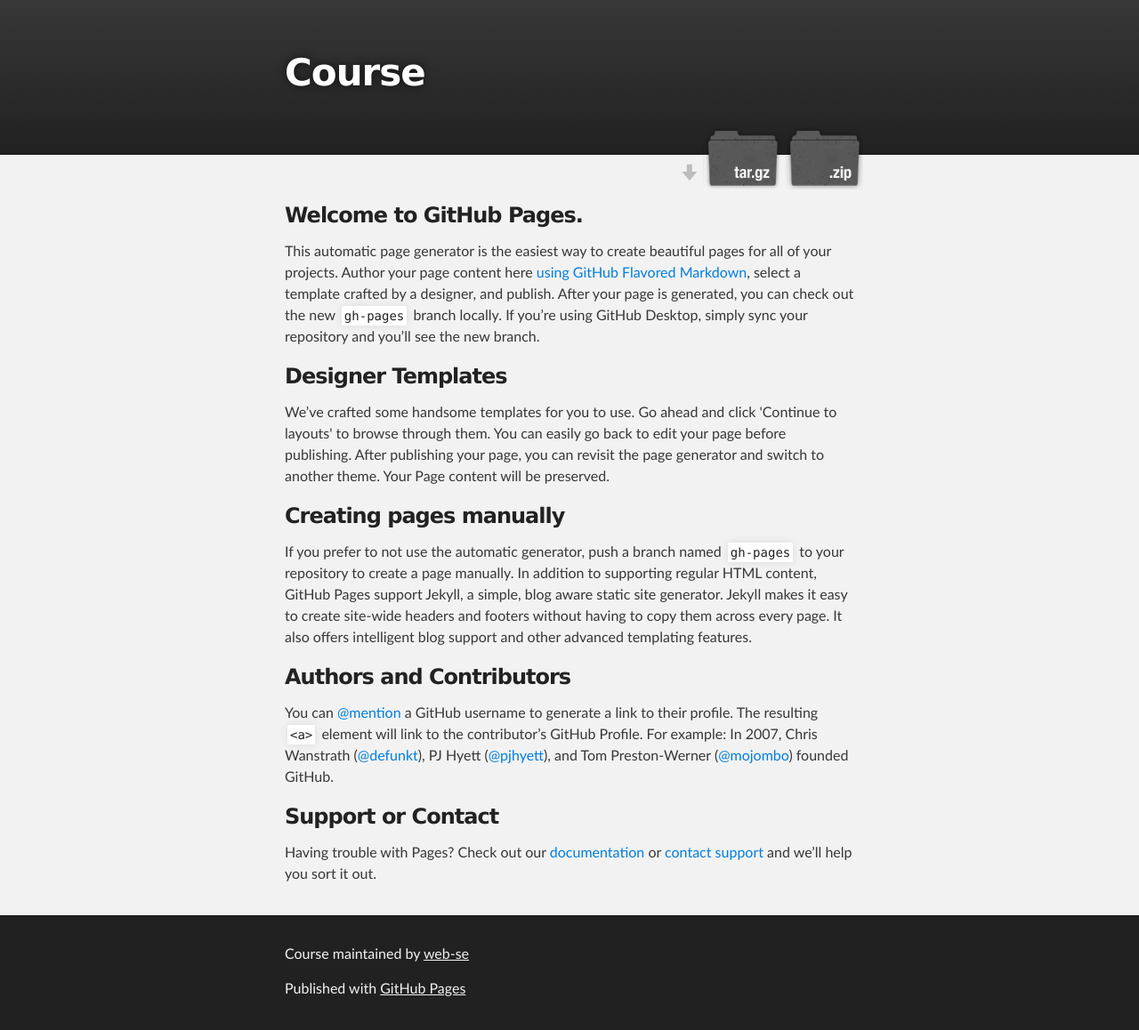
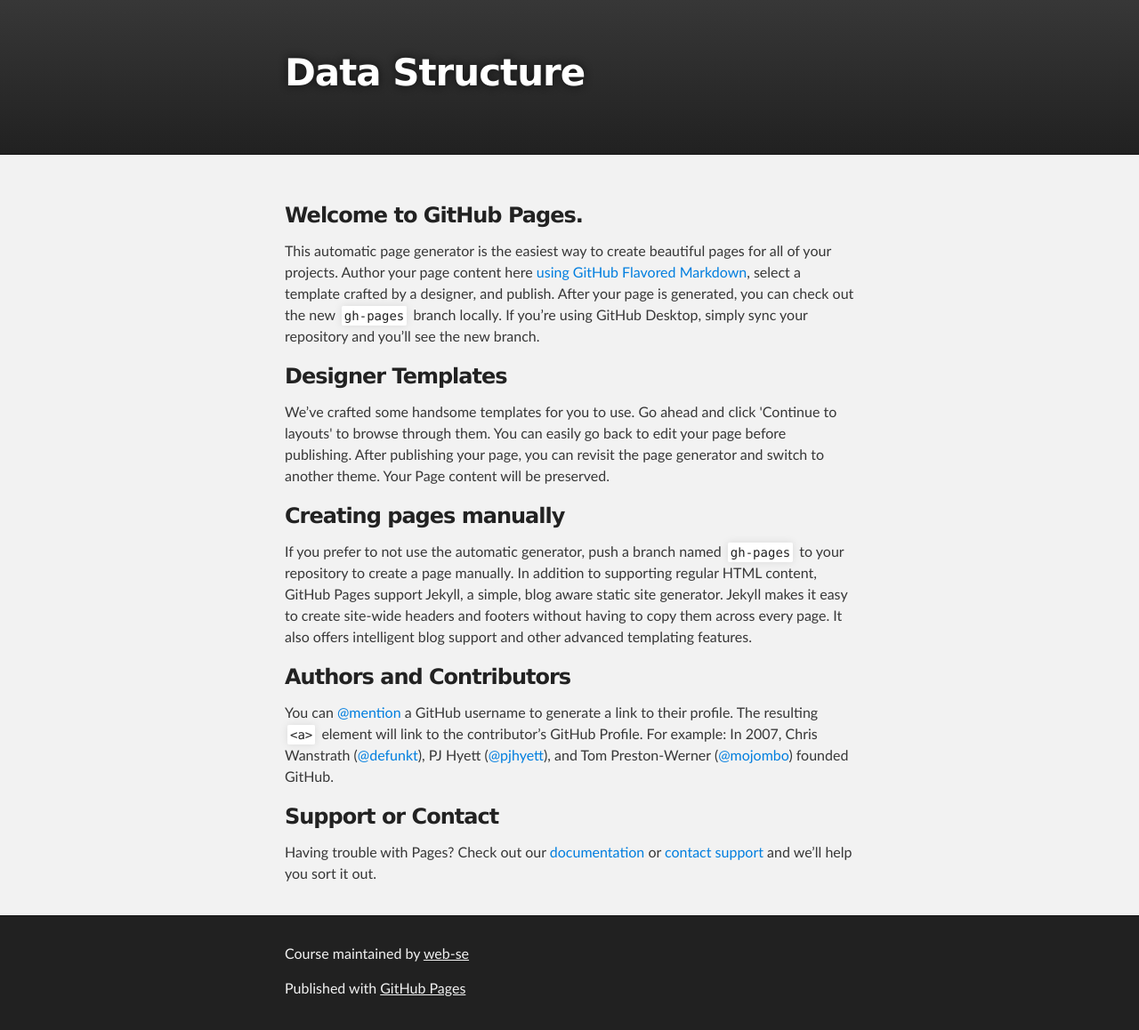
Before and after one commit to web-se/course, a Jekyll site: the page index.html, which Jekyll copies as it is, in a window 1280 px wide. Shown: the whole page at 89% size. Built offline with Jekyll 4.4.1, drawn with Linux system fonts in a browser that asks for light colours.

Commit message:
Update index.html

```diff
--- a/index.html
+++ b/index.html
@@ -17,13 +17,9 @@
     <div id="header_wrap" class="outer">
         <header class="inner">
 
-          <h1 id="project_title">Course</h1>
+          <h1 id="project_title">Data Structure</h1>
           <h2 id="project_tagline"></h2>
 
-            <section id="downloads">
-              <a class="zip_download_link" href="https://github.com/web-se/course/zipball/master">Download this project as a .zip file</a>
-              <a class="tar_download_link" href="https://github.com/web-se/course/tarball/master">Download this project as a tar.gz file</a>
-            </section>
         </header>
     </div>
 
```
